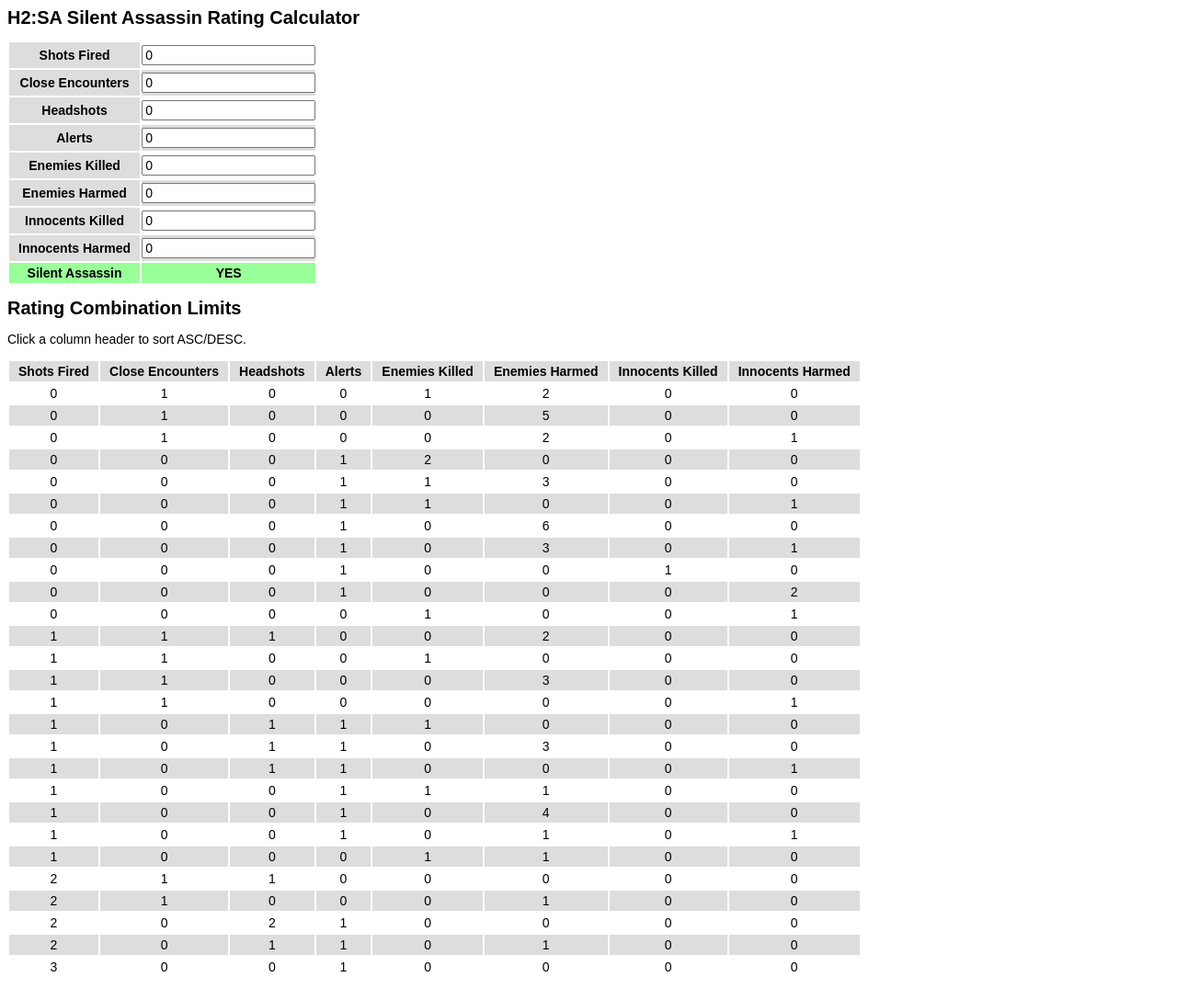
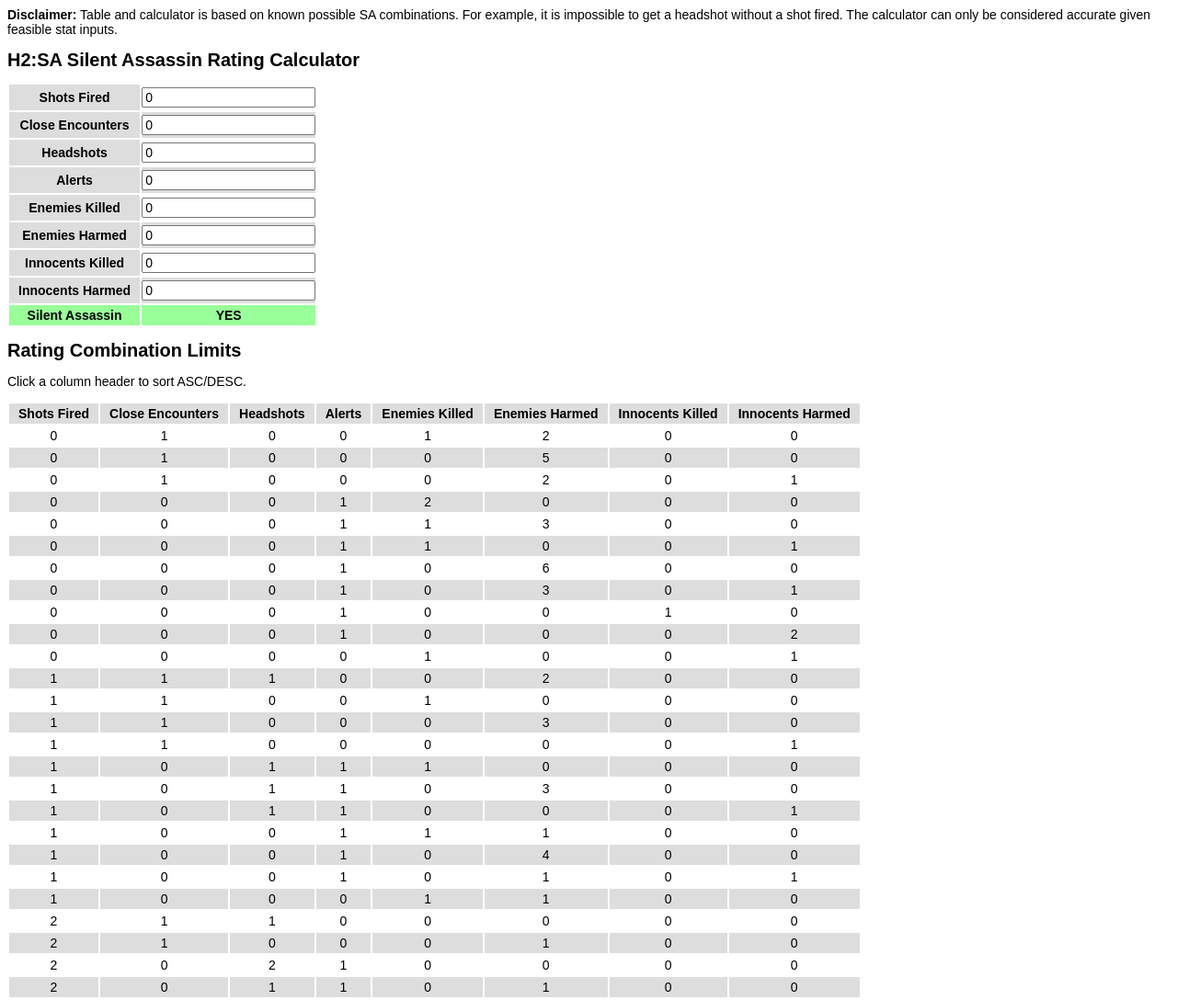
Before and after one commit to Deji69/h2sa-ratings, a plain HTML site: page index.html in a window 1280 px wide. Shown: the top 1088 px of the page at 92% size. Drawn offline with Linux system fonts and the light colour scheme.

Commit message:
Update index.html
Add disclaimer

```diff
--- a/index.html
+++ b/index.html
@@ -14,6 +14,7 @@
     </style>
     <script src="https://www.kryogenix.org/code/browser/sorttable/sorttable.js"></script>
 </head><body>
+	<p><b>Disclaimer:</b> Table and calculator is based on known possible SA combinations. For example, it is impossible to get a headshot without a shot fired. The calculator can only be considered accurate given feasible stat inputs.</p>
 	<h1>H2:SA Silent Assassin Rating Calculator</h1>
     <form id="form">
     	<table><tbody>
```
